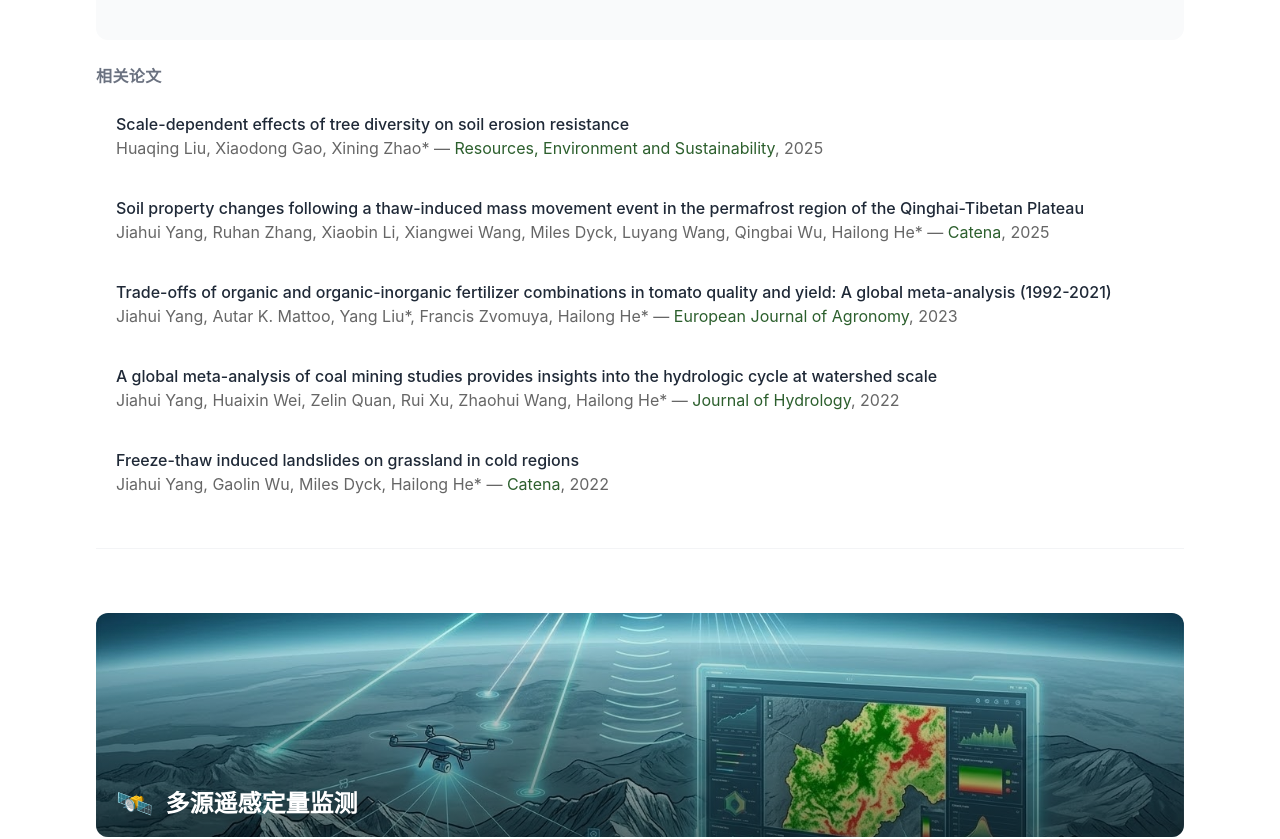
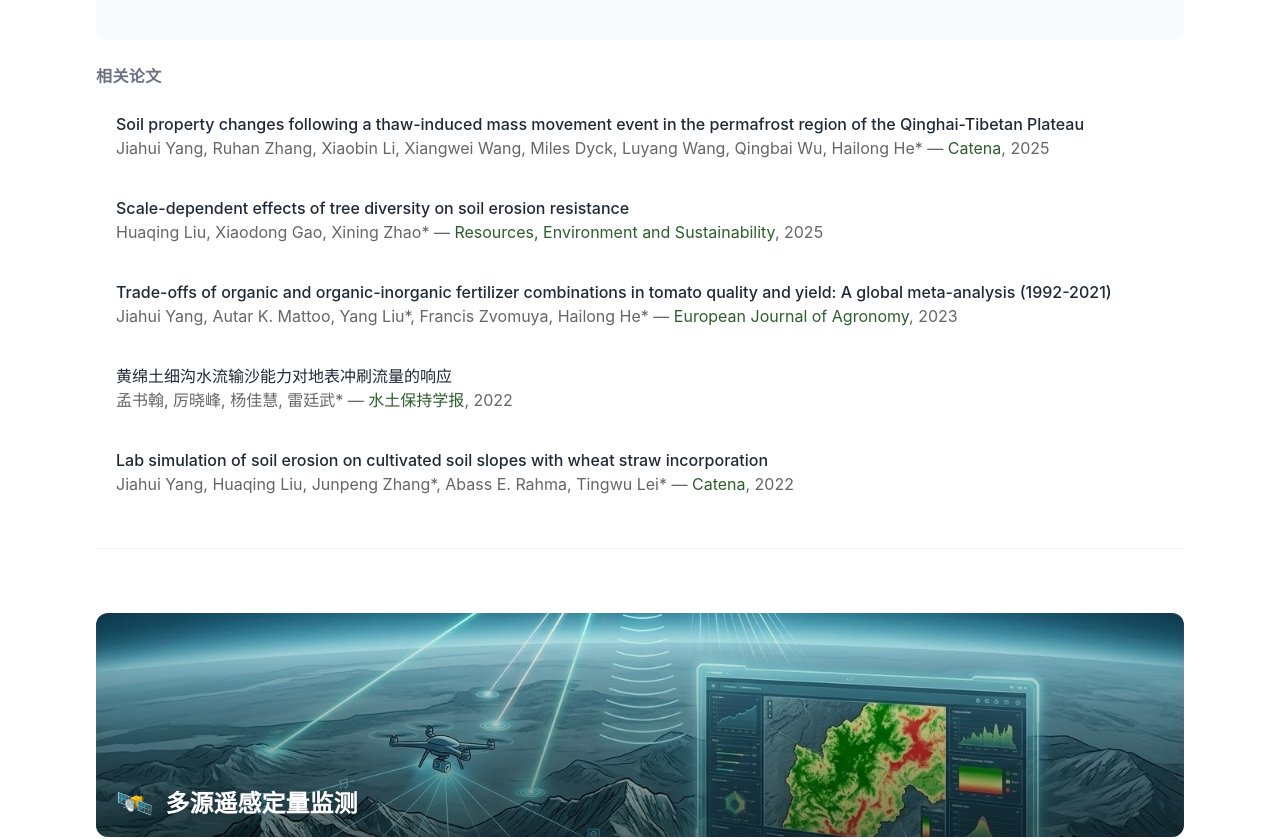
Before and after one commit to chliuhq/soil-ecology-lab, a Next.js app in the folder soil-ecology-lab/: page /research in a window 1280 px wide. Shown: the part 1548-2387 px from the top of the page. Built offline with nearby package versions, Linux system fonts and the light colour scheme; no server answers.

Commit message:
fix: sort publications by year and id descending (newest first)

```diff
--- a/soil-ecology-lab/src/app/page.tsx
+++ b/soil-ecology-lab/src/app/page.tsx
@@ -15,7 +15,7 @@ export default function HomePage() {
 
   const featured = publications
     .filter((p) => p.category.includes("featured"))
-    .sort((a, b) => b.year - a.year)
+    .sort((a, b) => b.year - a.year || b.id - a.id)
     .slice(0, 4);
 
   return (
--- a/soil-ecology-lab/src/app/publications/page.tsx
+++ b/soil-ecology-lab/src/app/publications/page.tsx
@@ -29,7 +29,7 @@ export default function PublicationsPage() {
   const [citeId, setCiteId] = useState<number | null>(null);
   const [copied, setCopied] = useState("");
 
-  const sorted = [...publications].sort((a, b) => b.year - a.year);
+  const sorted = [...publications].sort((a, b) => b.year - a.year || b.id - a.id);
   const years = [...new Set(sorted.map((p) => p.year))];
   const filtered = filter === "all" ? sorted : sorted.filter((p) => p.year === Number(filter));
 
--- a/soil-ecology-lab/src/app/research/page.tsx
+++ b/soil-ecology-lab/src/app/research/page.tsx
@@ -46,7 +46,7 @@ export default function ResearchPage() {
         {filtered.map((r) => {
           const relatedPubs = publications
             .filter((p) => p.category.includes(r.id))
-            .sort((a, b) => b.year - a.year)
+            .sort((a, b) => b.year - a.year || b.id - a.id)
             .slice(0, 5);
 
           const rAny = r as any;
```
